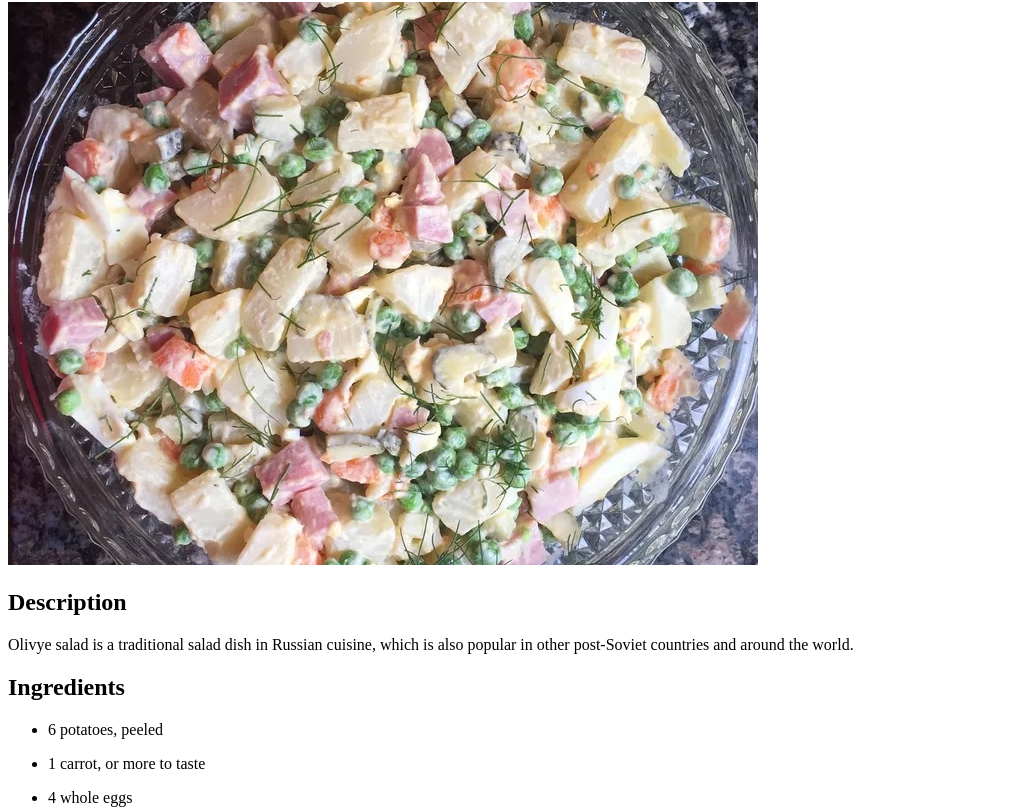
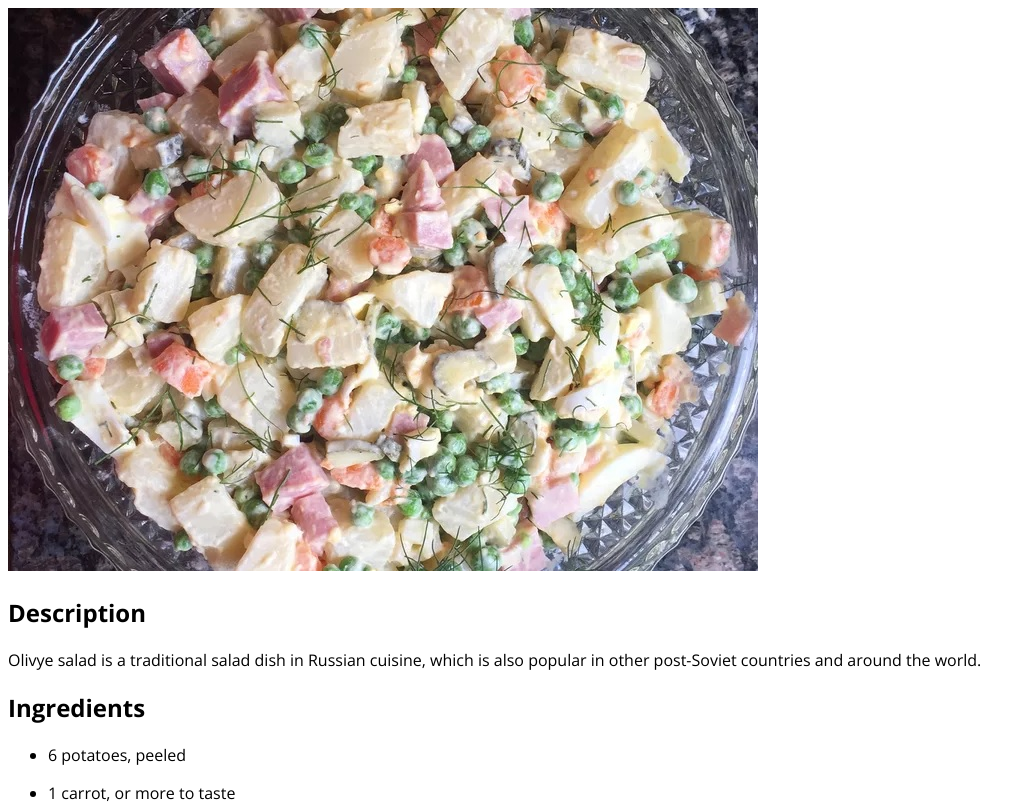
Before and after one commit to yppelu/odin-recipes, a plain HTML site: page recipes/olivye.html in a window 1280 px wide. Shown: the part 78-889 px from the top of the page, without its empty margins (0-1035 px from the left). Drawn offline with nearby package versions, Linux system fonts and the light colour scheme.

Commit message:
Add a web font-family and change fonts everywhere

```diff
--- a/recipes/olivye.html
+++ b/recipes/olivye.html
@@ -4,6 +4,14 @@
 <head>
     <meta charset="UTF-8">
     <meta name="viewport" content="width=device-width, initial-scale=1.0">
+    <meta http-equiv="X-UA-Compatible" content="IE=edge">
+    <!-- Font "Open Sans" is being added below -->
+    <link rel="preconnect" href="https://fonts.googleapis.com">
+    <link rel="preconnect" href="https://fonts.gstatic.com" crossorigin>
+    <link
+        href="https://fonts.googleapis.com/css2?family=Open+Sans:ital,wght@0,300;0,400;0,500;0,700;0,800;1,300;1,400;1,500;1,700;1,800&display=swap"
+        rel="stylesheet">
+    <!-- The end of the fonts adding -->
     <link href="../style.css" rel="stylesheet">
     <title>Olivye</title>
 </head>
--- a/style.css
+++ b/style.css
@@ -0,0 +1,3 @@
+* {
+    font-family: 'Open Sans', sans-serif;
+}
```
Also changed, not shown: index.html (+8 -0 lines), recipes/beef-stroganoff.html (+8 -0 lines), recipes/borscht.html (+8 -0 lines).
